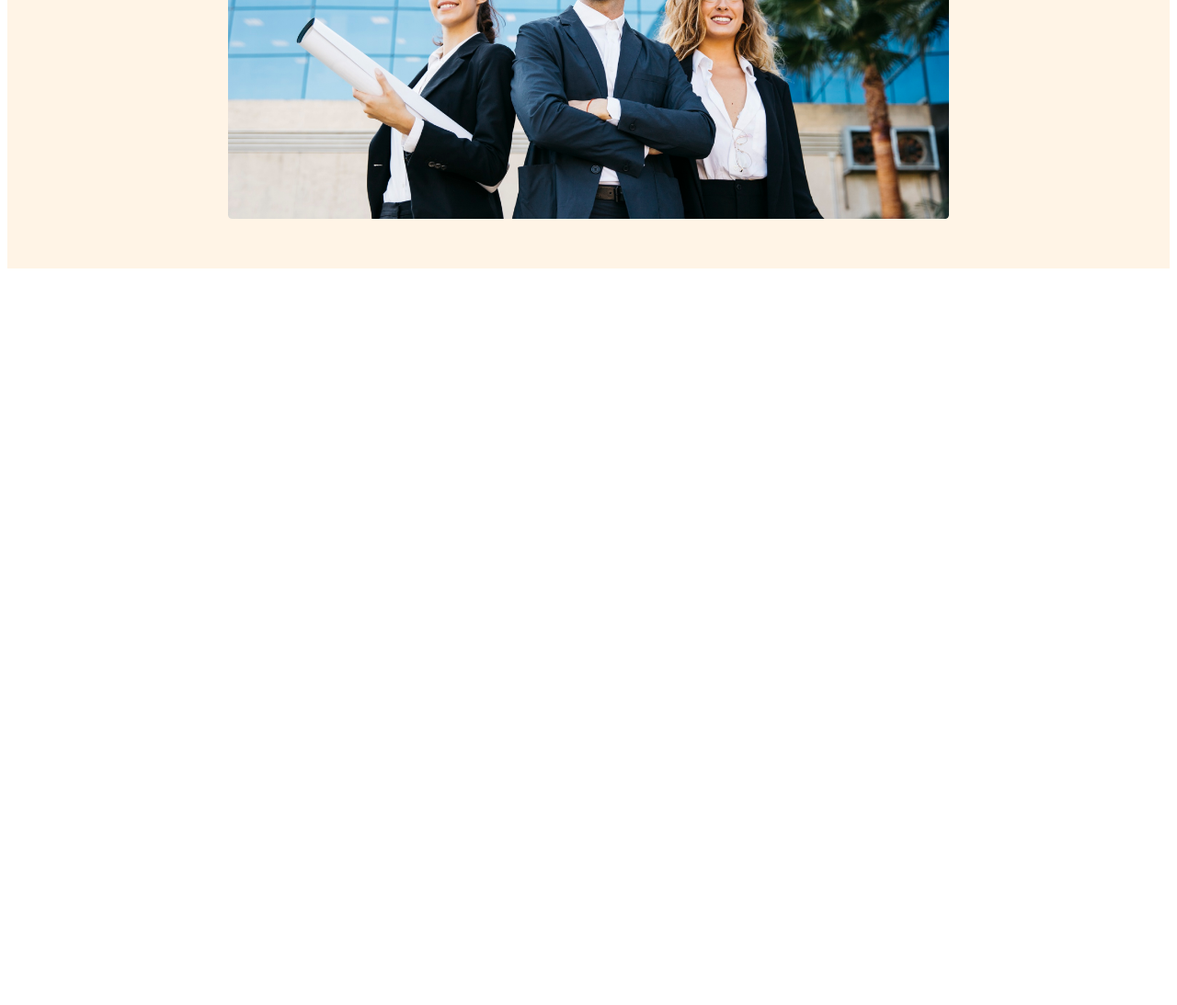
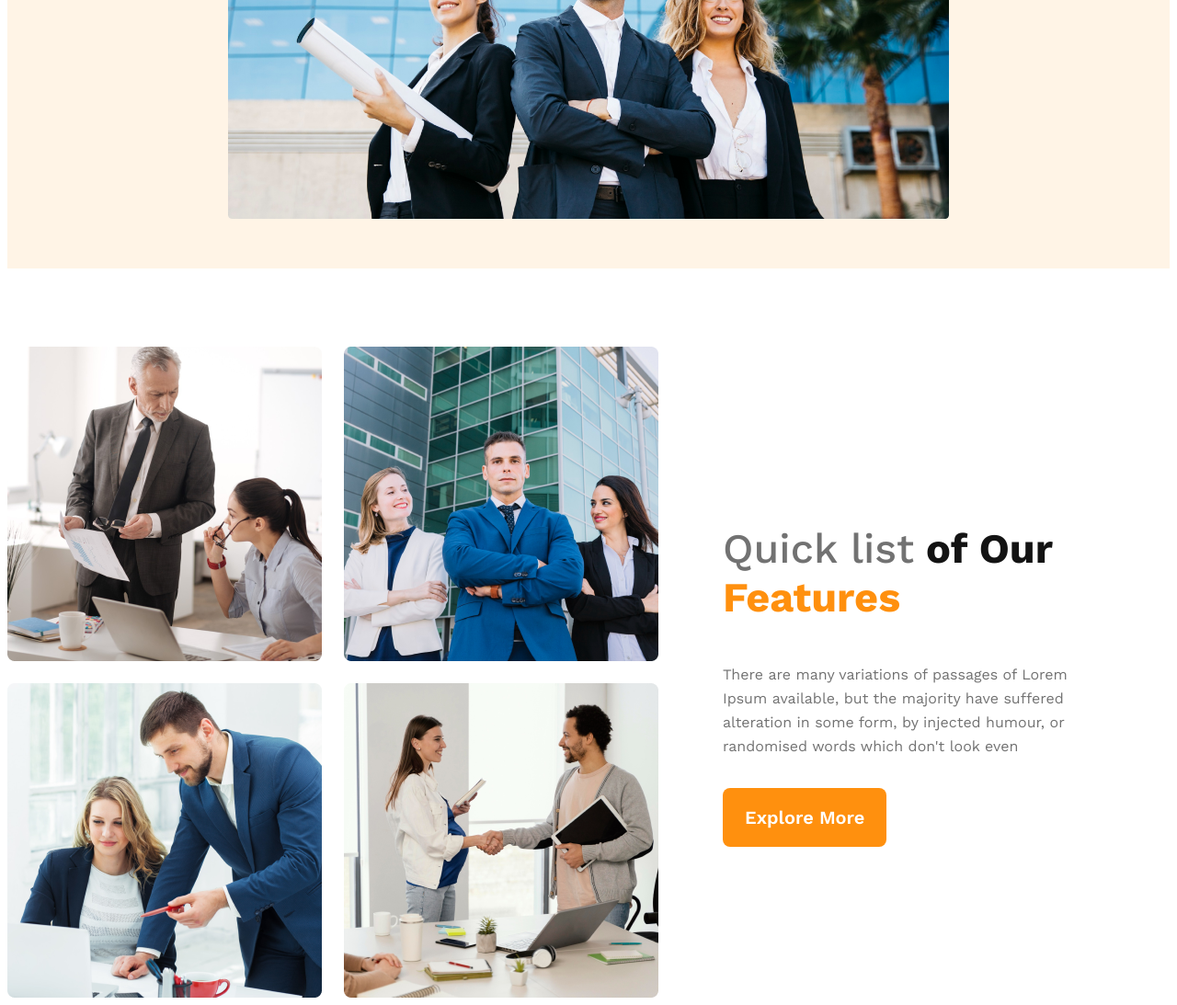
Before and after one commit to Arafat01007/g3-architect-project, a plain HTML site: page index.html in a window 1280 px wide. Shown: the part 752-1845 px from the top of the page at 92% size. Before the commit the page ends 1052 px from the top, so only its background shows below. Drawn offline with nearby package versions, Linux system fonts and the light colour scheme.

Commit message:
team section

```diff
--- a/index.html
+++ b/index.html
@@ -35,13 +35,20 @@
         </div>
     </header>
     <main>
-        <!-- features section -->
-        <section class="features-section">
-            <div>
-
+        <!-- team section -->
+        <section class="team-section">
+            <div class="team-img">
+                <img src="images/team1.png" alt="">
+                <img src="images/team2.png" alt="">
+                <img src="images/team3.png" alt="">
+                <img src="images/team4.png" alt="">
             </div>
-            <div>
-
+            <div class="team-content">
+                <h3><span class="gray-span">Quick list</span> <span class="black-span">of Our</span> <span
+                        class="orange-span">Features</span></h3>
+                <p> There are many variations of passages of Lorem Ipsum available, but the majority have suffered
+                    alteration in some form, by injected humour, or randomised words which don't look even</p>
+                <button class="btn-primary">Explore More</button>
             </div>
         </section>
 
--- a/styles/styles.css
+++ b/styles/styles.css
@@ -16,7 +16,7 @@
     text-align: center;
     font-size: 20px;
     font-weight: 600;
-margin: 16px 0;
+    margin: 16px 0;
 }
 
 /* header related styles */
@@ -92,8 +92,63 @@ nav h3 {
     nav {
         flex-direction: column;
     }
+
     header {
         padding: 20px;
     }
 
 }
+
+/* main styles */
+
+main {
+    max-width: 1440px;
+    margin: 0 auto;
+}
+
+/* team styles */
+
+.team-section {
+    display: flex;
+    align-items: center;
+    margin-top: 85px;
+}
+
+.team-img {
+    display: grid;
+    grid-template-columns: repeat(2, 1fr);
+    gap: 1.5rem;
+}
+
+.team-content {
+    padding: 0 70px;
+}
+
+.team-content h3 {
+    font-size: 2.813rem;
+}
+
+.gray-span {
+    color: #727272;
+    font-size: 45px;
+    font-weight: 500;
+}
+
+.black-span {
+    color: #131313;
+    font-size: 45px;
+    font-weight: 700;
+}
+
+.orange-span {
+    color: #FF900E;
+    font-size: 45px;
+    font-weight: 700;
+}
+
+.team-content p {
+    color: #727272;
+    font-size: 16px;
+    font-weight: 400;
+    line-height: 26px;
+}
```
